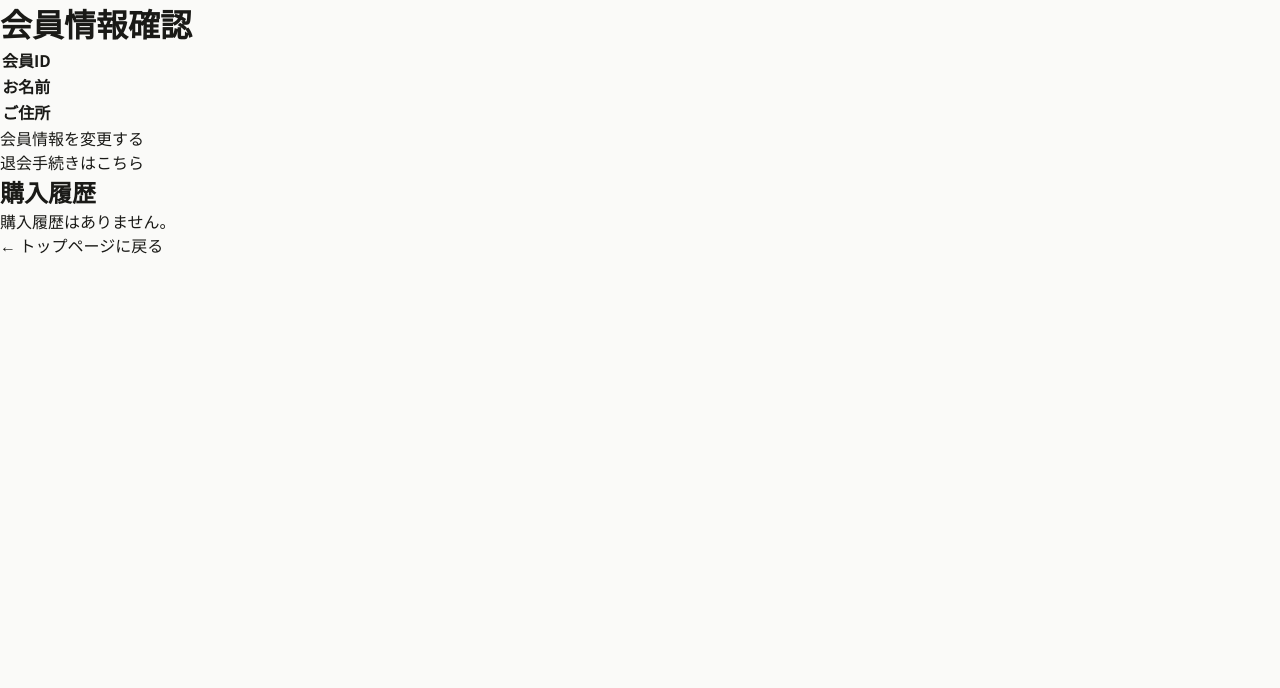
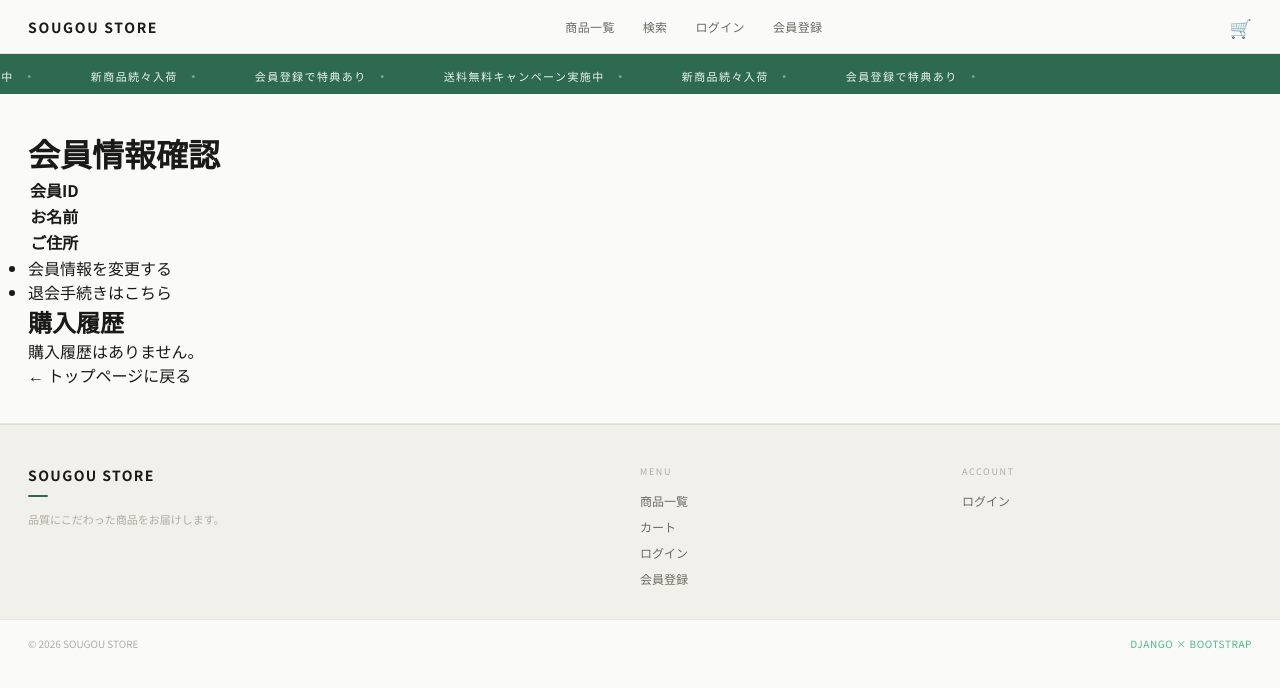
Before and after one commit to Yagoshi/sougou-enshu, a Django app: template accounts/templates/accounts/userInfo.html in a window 1280 px wide. Shown: the top 688 px of the page. Run offline with Django 5.2, Linux system fonts and the light colour scheme; the template is opened without the code that fills it, so the values that code supplies are empty.

Commit message:
userInfo.htmlにbase.htmlを反映

```diff
--- a/accounts/templates/accounts/userInfo.html
+++ b/accounts/templates/accounts/userInfo.html
@@ -1,4 +1,12 @@
+{% extends 'store/base.html' %}
 {% load static %}
+
+{% block title %}カート | SOUGOU STORE{% endblock %}
+
+{% block content %}
+<div class="section">
+
+<!-- {% load static %}
 <!DOCTYPE html>
 <html lang="ja">
 <head>
@@ -22,9 +30,9 @@
             margin-right: 4px;
             vertical-align: middle;
         }
-    </style>
-</head>
-<body>
+    </style> -->
+<!-- </head> -->
+<!-- <body> -->
     <h1>会員情報確認</h1>
 
     <table class="center">
@@ -91,5 +99,7 @@
     {% endif %}
 
     <a href="{% url 'store:main' %}" class="back-link">← トップページに戻る</a>
-</body>
-</html>
+</div>
+{% endblock %}
+<!-- </body>
+</html> -->
```
